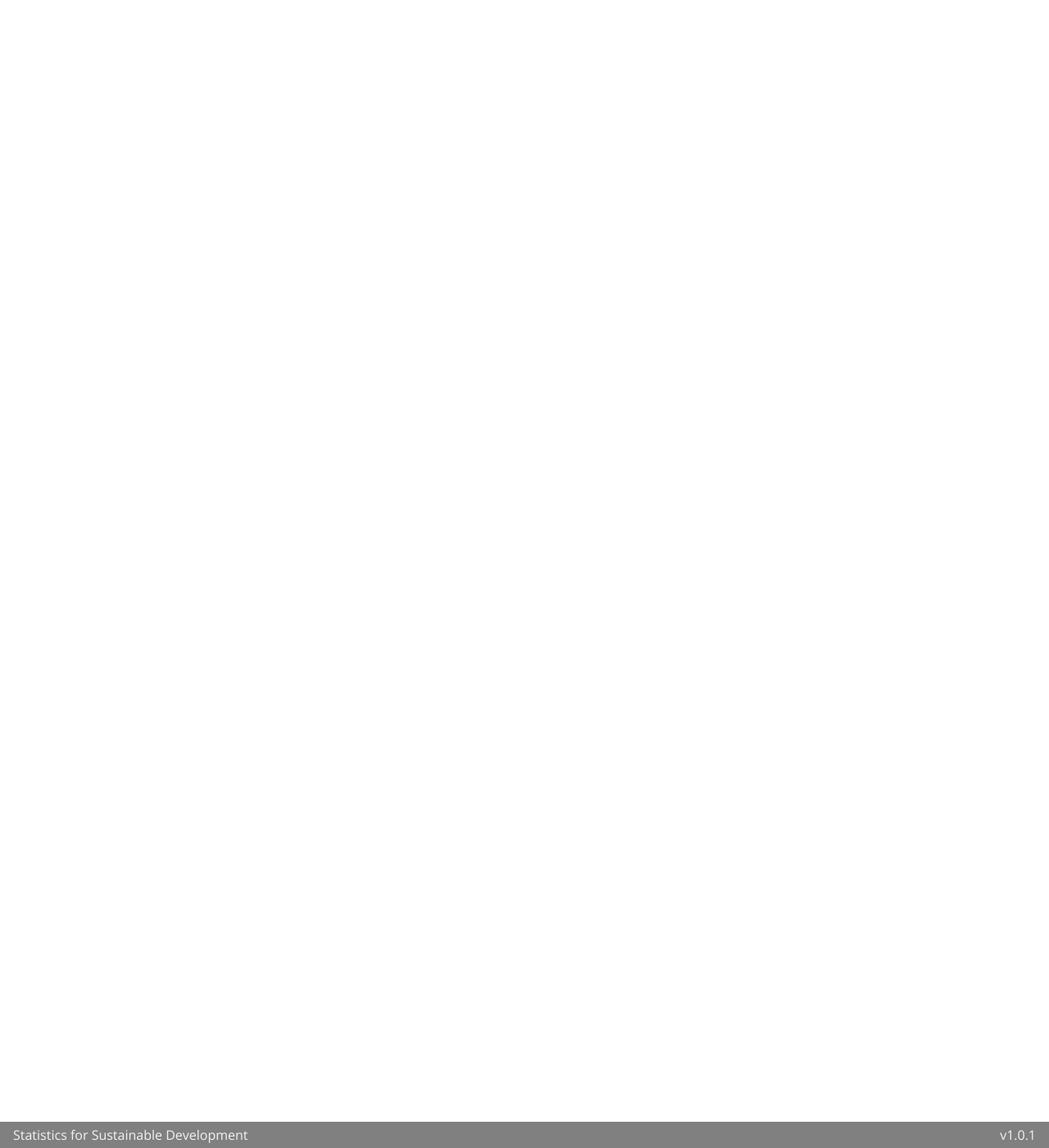
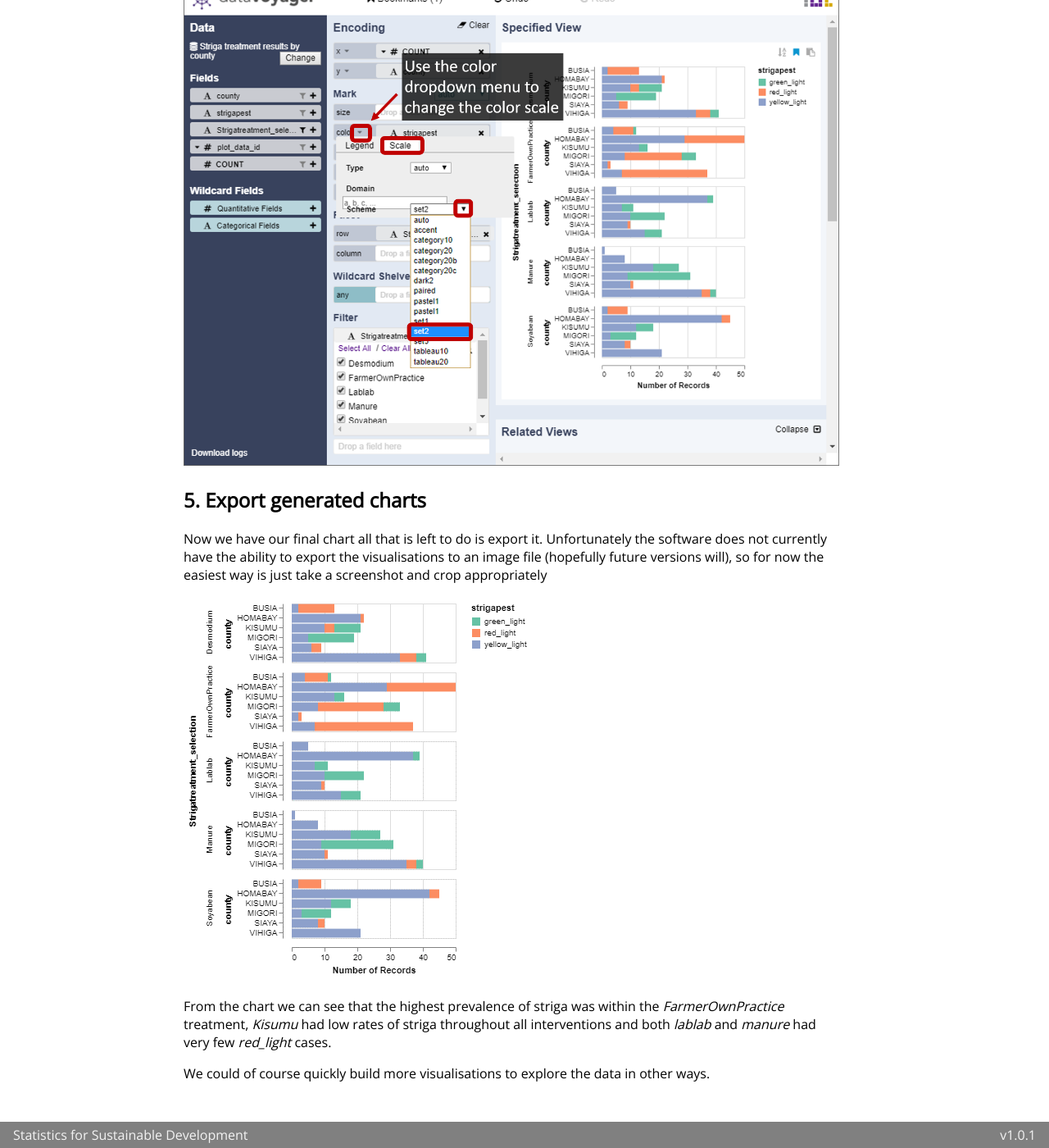
Before and after one commit to stats4sd/Installation-Guides, a Jekyll site: the page built from guides/CaseStudies/FarmerPlotTrials/step6.md, in a window 1280 px wide and 1400 px high, scrolled down 6608 px. Shown: the whole window at 82% size. Built offline with Jekyll 4.4.1, drawn with Linux system fonts in a browser that asks for light colours; some of the changed text lies outside the part shown.

Commit message:
generating outputs content

```diff
--- a/guides/CaseStudies/FarmerPlotTrials/step6.md
+++ b/guides/CaseStudies/FarmerPlotTrials/step6.md
@@ -75,6 +75,16 @@ You can use the _Filter_ button next to the _Strigatreatment_selected_ to exclud
 
 Finally we want to make adjustment to the colour scale used as it is misleading. The data used categories 'red_light', 'yellow_light', 'green_light' to describe the prevalence of striga after the treatment. It would be ideal if we could colour the bars red/yellow/green accordingly, unfortunately the software does not give us the full ability to do this.
 
-Instead we will simply pick the closest-matching preset colour scheme...
+Instead we will simply pick the closest-matching preset colour scheme. _Set2_ should be a reasonable fit.
+
+![image](/assets/images/FarmerTrials/voyager-9.png)
 
 ## 5. Export generated charts
+
+Now we have our final chart all that is left to do is export it. Unfortunately the software does not currently have the ability to export the visualisations to an image file (hopefully future versions will), so for now the easiest way is just take a screenshot and crop appropriately
+
+![image](/assets/images/FarmerTrials/voyager-10.png)
+
+From the chart we can see that the highest prevalence of striga was within the _FarmerOwnPractice_ treatment, _Kisumu_ had low rates of striga throughout all interventions and both _lablab_ and _manure_ had very few _red_light_ cases.
+
+We could of course quickly build more visualisations to explore the data in other ways.
```
Also changed, not shown: assets/images/FarmerTrials/voyager-10.png (added), assets/images/FarmerTrials/voyager-9.png (added).
